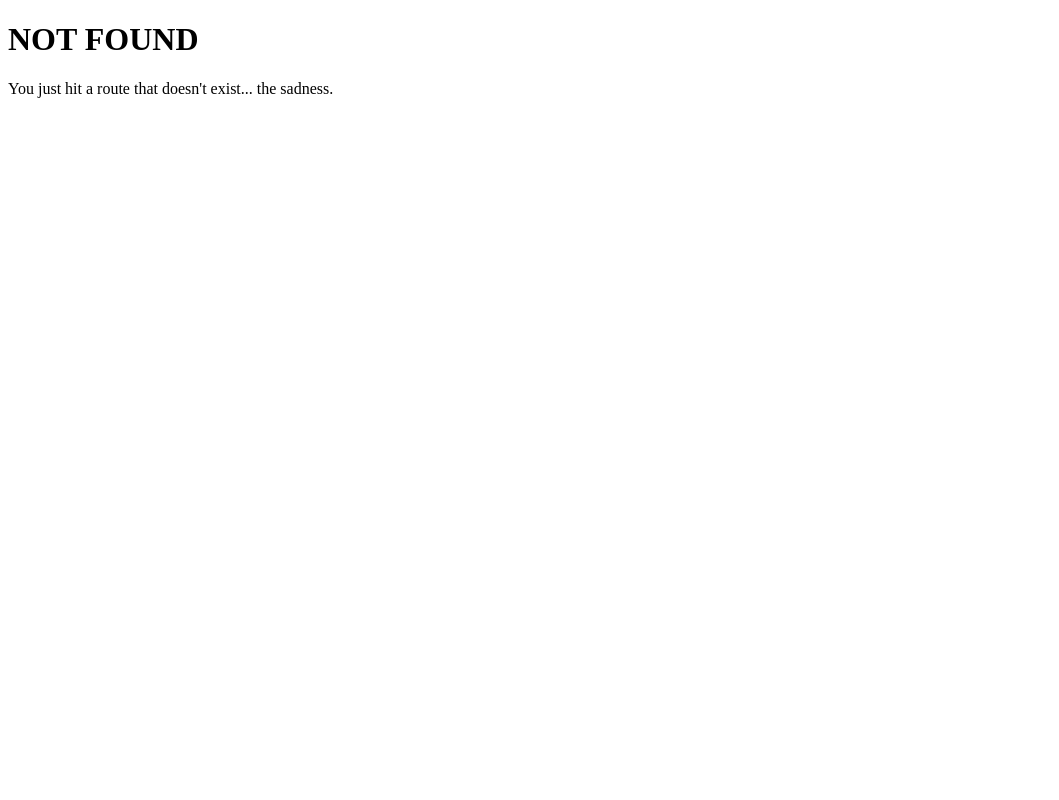
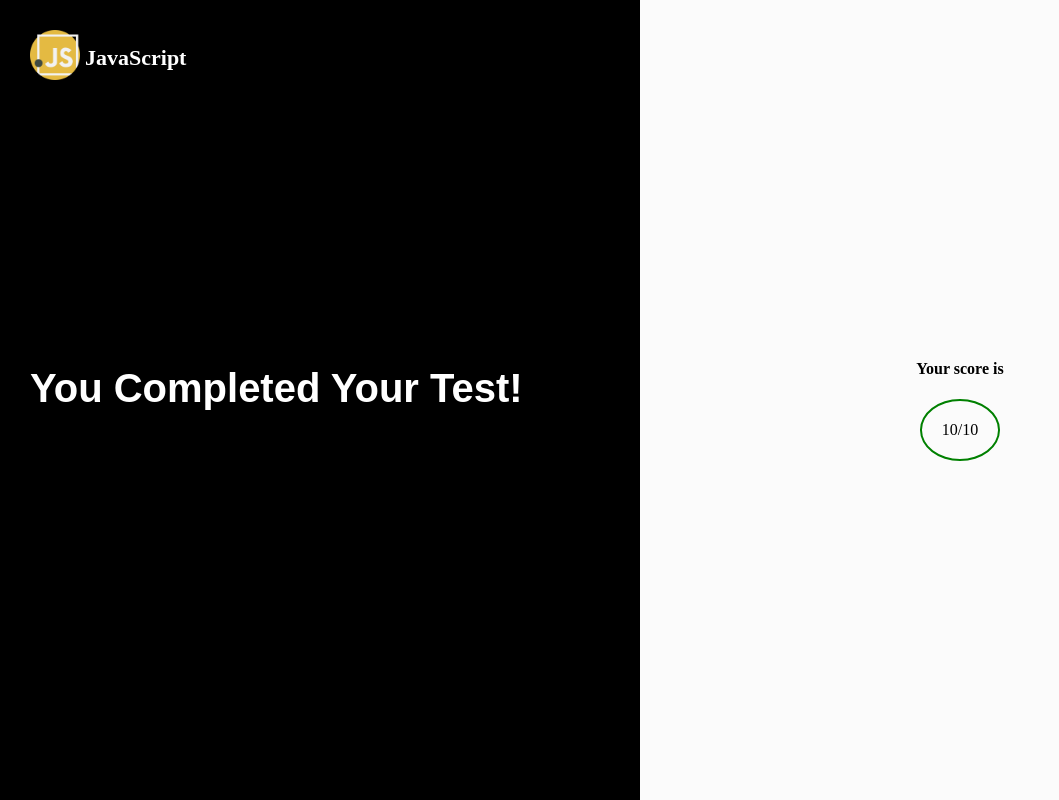
Before and after one commit to Abdurrahman-X/Quiz-App, a Gatsby site: page /results in a window 1280 px wide. Before the commit this address had no page. Shown: the whole page, without its empty margins (0-1059 px from the left). Built offline with nearby package versions, Linux system fonts and the light colour scheme; Gatsby itself is replaced by a stand-in of ours; a web font is replaced by a local one.

Commit message:
results page added

```diff
--- /dev/null
+++ b/src/components/Style/GlobalStyle.js
@@ -0,0 +1,8 @@
+import { createGlobalStyle } from "styled-components"
+
+export default createGlobalStyle`
+body{
+    padding: 0;
+    margin: 0;
+}
+`
--- a/src/components/Style/GlobaleStyle.js
+++ /dev/null
@@ -1,8 +0,0 @@
-import { createGlobalStyle } from "styled-components";
-
-export default createGlobalStyle `
-body{
-    padding: 0;
-    margin: 0;
-}
-`;
--- /dev/null
+++ b/src/components/Style/ResultStyle.js
@@ -0,0 +1,61 @@
+import styled from "styled-components"
+
+export const Wrapper = styled.div`
+  display: grid;
+  grid-template-columns: repeat(12, 1fr);
+  height: 100vh;
+`
+export const Logo = styled.div`
+  display: flex;
+  cursor: pointer;
+  img {
+    width: 50px;
+    height: 50px;
+  }
+  h5 {
+    font-size: 22px;
+    margin: 15px 5px;
+  }
+`
+export const Score = styled.div`
+  padding: 20px;
+  border: 2px solid green;
+  border-radius: 50%;
+`
+
+export const Sideleft = styled.div`
+  grid-column-start: span 6;
+  background-color: #000;
+  padding: 30px;
+  color: #fff;
+  h4 {
+    font-size: 2.5rem;
+    text-transform: capitalize;
+    margin: 35vh 0px;
+    font-family: muli, sans-serif;
+  }
+  @media (max-width: 810px) {
+    grid-column-start: span 12;
+  }
+  @media (max-width: 455px) {
+    h4 {
+      font-size: 2rem;
+    }
+  }
+`
+
+export const Sideright = styled.div`
+  grid-column-start: span 6;
+  color: #000;
+  background: #fbfbfb;
+  display: flex;
+  justify-content: center;
+  flex-direction: column;
+  align-items: center;
+  @media (max-width: 810px) {
+    grid-column-start: span 12;
+  }
+  @media (max-width: 455px) {
+    padding: 10px;
+  }
+`
--- a/src/pages/index.js
+++ b/src/pages/index.js
@@ -1,5 +1,5 @@
 import React from "react"
-import GlobaleStyle from "../components/Style/GlobaleStyle"
+import GlobalStyle from "../components/Style/GlobalStyle"
 import Cards from '../components/Cards';
 import {
   Wrapper,
@@ -10,7 +10,7 @@ import {
 
 const IndexPage = () => (
   <>
-    <GlobaleStyle />
+    <GlobalStyle />
     <Wrapper>
       <Sideleft>
         <h4>Welcome to the programming test!</h4>
@@ -18,6 +18,7 @@ const IndexPage = () => (
           <h3>choose a language &#8594;</h3>
         </Choose>
       </Sideleft>
+
       <Sideright>
        <Cards />
       </Sideright>
--- /dev/null
+++ b/src/pages/results.js
@@ -0,0 +1,32 @@
+import React from "react"
+import { navigate } from "gatsby"
+import GlobalStyle from "../components/Style/GlobalStyle"
+import Js from "../images/JavaScript.png"
+import {
+  Wrapper,
+  Sideleft,
+  Sideright,
+  Logo,
+  Score,
+} from "../components/Style/ResultStyle"
+const Results = () => {
+  return (
+    <>
+      <GlobalStyle />
+      <Wrapper>
+        <Sideleft>
+          <Logo onClick={() => navigate(`/`)}>
+            <img src={Js} alt="Js logo" />
+            <h5>JavaScript</h5>
+          </Logo>
+          <h4>You completed your test!</h4>
+        </Sideleft>
+        <Sideright>
+          <h4>Your score is</h4>
+          <Score>10/10</Score>
+        </Sideright>
+      </Wrapper>
+    </>
+  )
+}
+export default Results
```
Also changed, not shown: src/components/Style/HomeStyle.js (+15 -1 lines), src/pages/JavaScript.js (+15 -11 lines).
